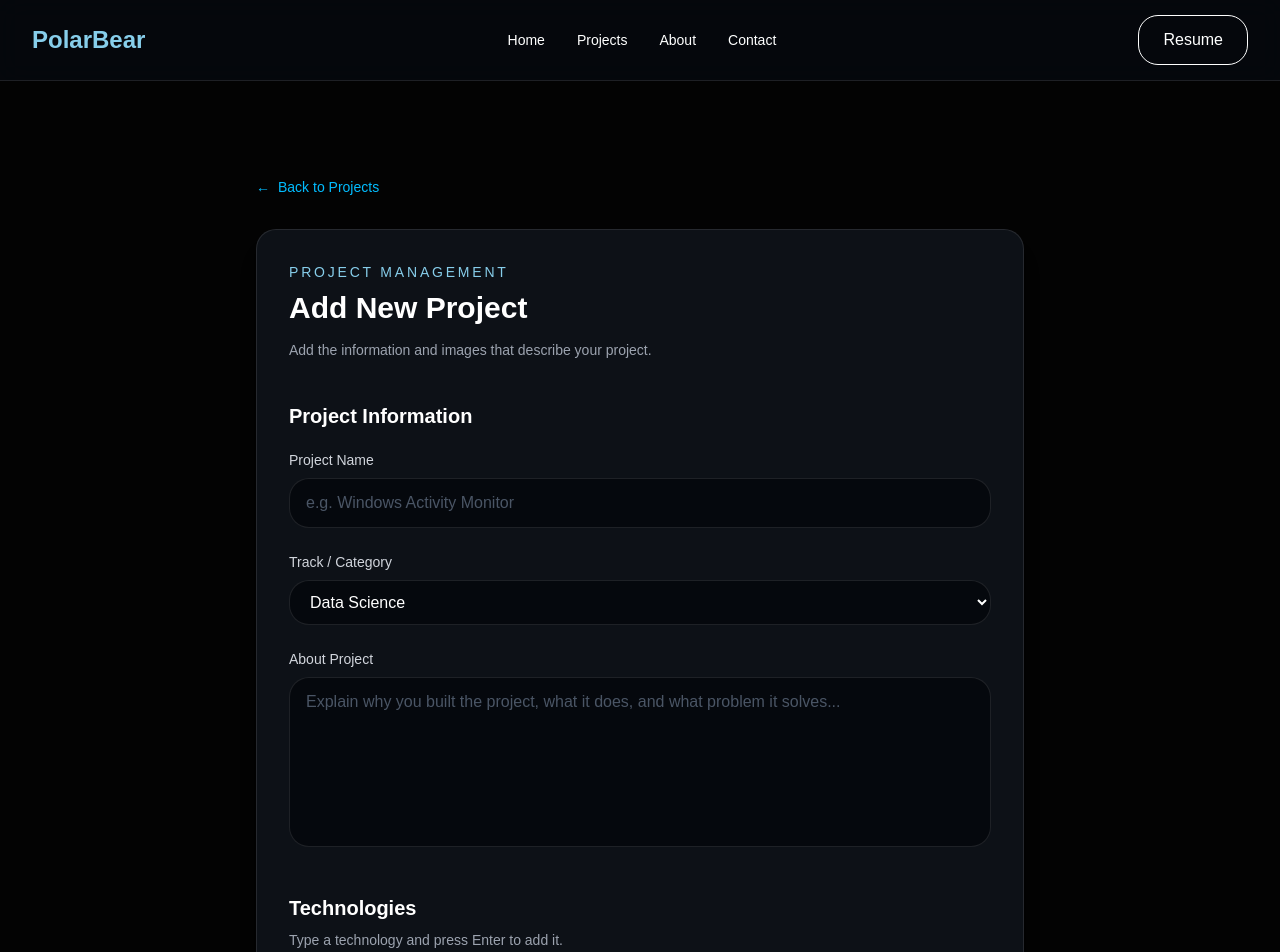
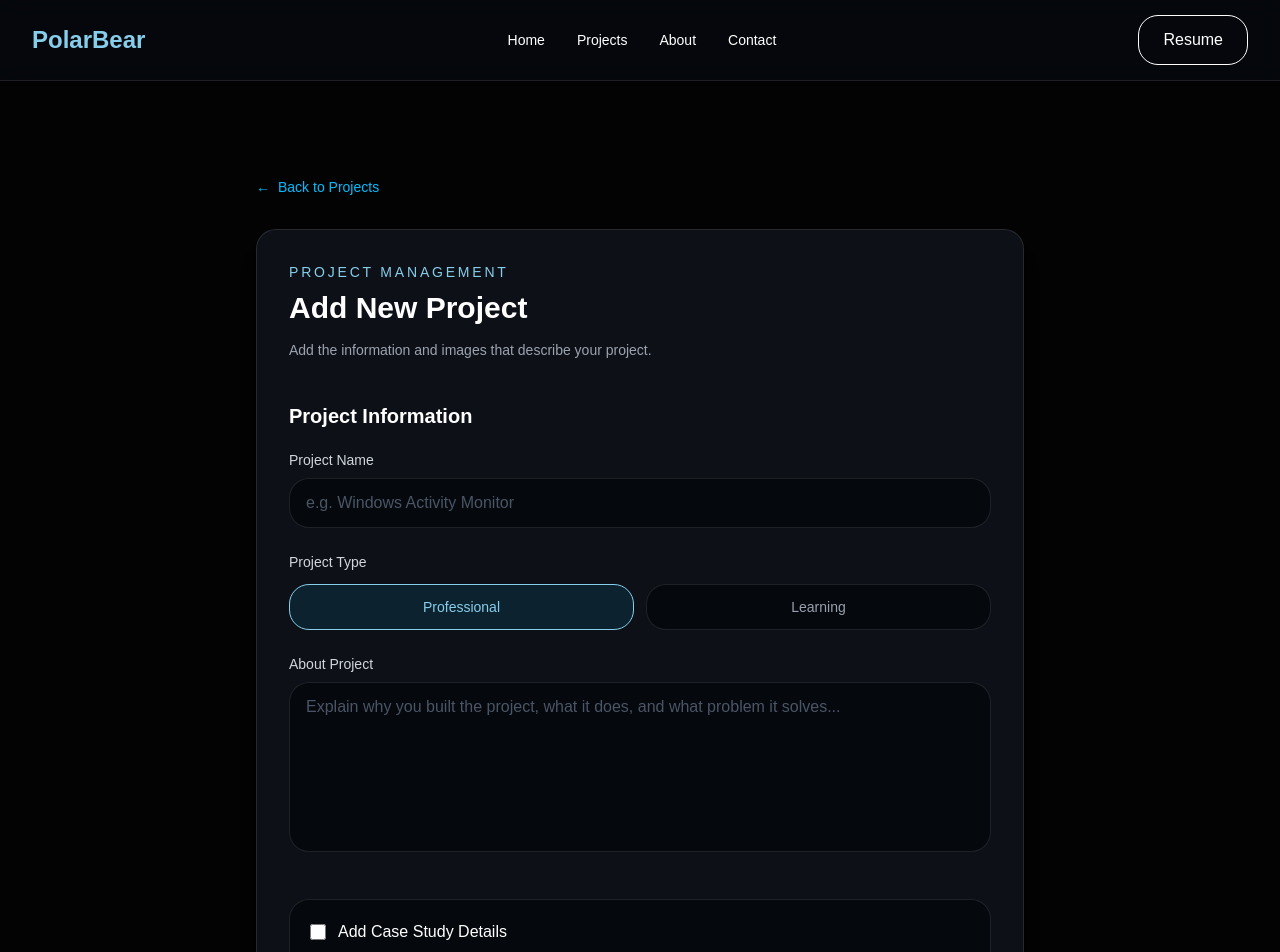
Before and after one commit to AnasMoShams/PolarBear, a Next.js app: page /projects/add in a window 1280 px wide. Shown: the top 952 px of the page. Built offline with nearby package versions, Linux system fonts and the light colour scheme.

Commit message:
feat: enhance project management system with project types and case studies

```diff
--- a/src/Context/ProjectContext.tsx
+++ b/src/Context/ProjectContext.tsx
@@ -13,6 +13,7 @@ import { projects as initialProjects } from "@/data/projects";
 export type Project = {
   id: string;
   name: string;
+  type: "professional" | "learning";
   category: string;
   tags: string[];
   description: string;
@@ -20,6 +21,9 @@ export type Project = {
   coverImage: string;
   images: string[];
   githubUrl: string;
+  problem?: string;
+  whatIDid?: string;
+  whatCameOfIt?: string;
 };
 
 type ProjectContextType = {
--- a/src/app/projects/[id]/page.tsx
+++ b/src/app/projects/[id]/page.tsx
@@ -28,12 +28,25 @@ export default function ProjectDetailsPage({
   return (
     <main className="min-h-screen bg-[var(--color-background)] px-6 py-16 md:px-10 lg:px-16">
       <article className="mx-auto max-w-5xl">
-
         {/* Header */}
         <header className="mb-12 text-center">
-          <p className="mb-4 text-sm font-medium uppercase tracking-[0.2em] text-[var(--color-primary)]">
-            {project.category}
-          </p>
+          <div className="mb-4 flex flex-wrap justify-center gap-2">
+            <span
+              className={`rounded-full border px-4 py-1.5 text-sm font-medium ${
+                project.type === "professional"
+                  ? "border-sky-400/30 bg-sky-400/10 text-sky-300"
+                  : "border-purple-400/30 bg-purple-400/10 text-purple-300"
+              }`}
+            >
+              {project.type === "professional"
+                ? "Professional Project"
+                : "Learning Project"}
+            </span>
+
+            <span className="rounded-full border border-[var(--color-border)] bg-[var(--color-surface)] px-4 py-1.5 text-sm font-medium text-[var(--color-primary)]">
+              {project.category}
+            </span>
+          </div>
 
           <h1 className="mb-6 text-4xl font-bold text-white md:text-5xl lg:text-6xl">
             {project.name}
@@ -65,10 +78,8 @@ export default function ProjectDetailsPage({
 
         {/* Content */}
         <div className="grid grid-cols-1 gap-12 lg:grid-cols-3">
-
           {/* Main Content */}
           <div className="lg:col-span-2">
-
             {/* About */}
             <section className="mb-16">
               <h2 className="mb-6 text-2xl font-semibold text-white">
@@ -79,6 +90,64 @@ export default function ProjectDetailsPage({
                 {project.description}
               </p>
             </section>
+
+            {/* Case Study */}
+            {(project.problem ||
+              project.whatIDid ||
+              project.whatCameOfIt) && (
+              <section className="mb-16">
+                <div className="mb-8">
+                  <p className="mb-2 text-sm font-medium uppercase tracking-[0.2em] text-[var(--color-primary)]">
+                    Case Study
+                  </p>
+
+                  <h2 className="text-2xl font-semibold text-white">
+                    Project Journey
+                  </h2>
+                </div>
+
+                <div className="space-y-8">
+                  {/* Problem */}
+                  {project.problem && (
+                    <div className="rounded-[20px] border border-[var(--color-border)] bg-[var(--color-surface)] p-6">
+                      <h3 className="mb-3 text-xl font-semibold text-white">
+                        The Problem
+                      </h3>
+
+                      <p className="whitespace-pre-line text-base leading-relaxed text-[var(--color-text-secondary)]">
+                        {project.problem}
+                      </p>
+                    </div>
+                  )}
+
+                  {/* What I Did */}
+                  {project.whatIDid && (
+                    <div className="rounded-[20px] border border-[var(--color-border)] bg-[var(--color-surface)] p-6">
+                      <h3 className="mb-3 text-xl font-semibold text-white">
+                        What I Did
+                      </h3>
+
+                      <p className="whitespace-pre-line text-base leading-relaxed text-[var(--color-text-secondary)]">
+                        {project.whatIDid}
+                      </p>
+                    </div>
+                  )}
+
+                  {/* What Came of It */}
+                  {project.whatCameOfIt && (
+                    <div className="rounded-[20px] border border-[var(--color-border)] bg-[var(--color-surface)] p-6">
+                      <h3 className="mb-3 text-xl font-semibold text-white">
+                        What Came of It
+                      </h3>
+
+                      <p className="whitespace-pre-line text-base leading-relaxed text-[var(--color-text-secondary)]">
+                        {project.whatCameOfIt}
+                      </p>
+                    </div>
+                  )}
+                </div>
+              </section>
+            )}
 
             {/* Gallery */}
             {project.images.length > 0 && (
@@ -121,7 +190,6 @@ export default function ProjectDetailsPage({
 
           {/* Sidebar */}
           <aside className="space-y-10">
-
             {/* Technologies */}
             <div className="rounded-[20px] border border-[var(--color-border)] bg-[var(--color-surface)] p-6">
               <h3 className="mb-4 text-lg font-semibold text-white">
@@ -172,7 +240,7 @@ export default function ProjectDetailsPage({
                       viewBox="0 0 24 24"
                       xmlns="http://www.w3.org/2000/svg"
                     >
-                      <path d="M12 2C6.477 2 2 6.477 2 12c0 4.418 2.865 8.166 6.839 9.489.5.092.682-.217.682-.482 0-.237-.009-.866-.013-1.699-2.782.604-3.369-1.34-3.369-1.34-.454-1.156-1.11-1.464-1.11-1.464-.908-.62.069-.608.069-.608 1.003.07 1.531 1.03 1.531 1.03.892 1.529 2.341 1.087 2.91.831.092-.646.35-1.086.636-1.336-2.22-.253-4.555-1.11-4.555-4.943 0-1.091.39-1.984 1.029-2.683-.103-.253-.446-1.27.098-2.647 0 0 .84-.269 2.75 1.025A9.564 9.564 0 0112 6.844c.85.004 1.705.114 2.504.336 1.909-1.294 2.747-1.025 2.747-1.025.546 1.377.203 2.394.1 2.647.64.699.203 2.394.1 2.647.64.699 1.028 1.592 1.028 2.683 0 3.842-2.339 4.687-4.566 4.935.359.309.678.919.678 1.852 0 1.336-.012 2.415-.012 2.743 0 .267.18.578.688.48C19.138 20.161 22 16.416 22 12c0-5.523-4.477-10-10-10z" />
+                      <path d="M12 2C6.477 2 2 6.477 2 12c0 4.418 2.865 8.166 6.839 9.489.5.092.682-.217.682-.482 0-.237-.009-.866-.013-1.699-2.782.604-3.369-1.34-3.369-1.34-.454-1.156-1.11-1.464-1.11-1.464-.908-.62.069-.608.069-.608 1.003.07 1.531 1.03 1.531 1.03.892 1.529 2.341 1.087 2.91.831.092-.646.35-1.086.636-1.336-2.22-.253-4.555-1.11-4.555-4.943 0-1.091.39-1.984 1.029-2.683-.103-.253-.446-1.27.098-2.647 0 0 .84-.269 2.75 1.025A9.564 9.564 0 0112 6.844c.85.004 1.705.114 2.504.336 1.909-1.294 2.747-1.025 2.747-1.025.546 1.377.203 2.394.1 2.647.64.699 1.028 1.592 1.028 2.683 0 3.842-2.339 4.687-4.566 4.935.359.309.678.919.678 1.852 0 1.336-.012 2.415-.012 2.743 0 .267.18.578.688.48C19.138 20.161 22 16.416 22 12c0-5.523-4.477-10-10-10z" />
                     </svg>
                   </a>
                 </div>
--- a/src/app/projects/page.tsx
+++ b/src/app/projects/page.tsx
@@ -13,6 +13,9 @@ export default function ProjectsPage() {
 
   const [searchQuery, setSearchQuery] = useState("");
   const [selectedCategory, setSelectedCategory] = useState("All");
+  const [selectedType, setSelectedType] = useState<
+    "All" | "professional" | "learning"
+  >("All");
 
   // Extract categories dynamically from the current projects list
   const categories = useMemo(() => {
@@ -30,22 +33,32 @@ export default function ProjectsPage() {
         selectedCategory === "All" ||
         project.category === selectedCategory;
 
+      const matchesType =
+        selectedType === "All" ||
+        project.type === selectedType;
+
       const searchLower = searchQuery.toLowerCase().trim();
 
       const matchesSearch =
         project.name.toLowerCase().includes(searchLower) ||
         project.description.toLowerCase().includes(searchLower) ||
         project.category.toLowerCase().includes(searchLower) ||
+        project.type.toLowerCase().includes(searchLower) ||
         project.technologies.some((technology) =>
           technology.toLowerCase().includes(searchLower)
         ) ||
         project.tags.some((tag) =>
-          technology.toLowerCase().includes(searchLower)
+          tag.toLowerCase().includes(searchLower)
         );
 
-      return matchesCategory && matchesSearch;
+      return matchesCategory && matchesType && matchesSearch;
     });
-  }, [projects, searchQuery, selectedCategory]);
+  }, [
+    projects,
+    searchQuery,
+    selectedCategory,
+    selectedType,
+  ]);
 
   return (
     <main className="min-h-screen bg-[var(--color-background)] px-6 py-16 md:px-10 lg:px-16">
@@ -69,9 +82,51 @@ export default function ProjectsPage() {
         </div>
 
         {/* Filters + Search + Add Project */}
-        <div className="mb-10 flex flex-col gap-6 md:flex-row md:items-center md:justify-between">
+        <div className="mb-10 flex flex-col gap-6">
+
+          {/* Project Type Filter */}
+          <div>
+            <p className="mb-3 text-sm font-medium text-gray-300">
+              Project Type
+            </p>
+
+            <div className="flex flex-wrap gap-3">
+              {[
+                { label: "All", value: "All" },
+                { label: "Professional", value: "professional" },
+                { label: "Learning", value: "learning" },
+              ].map((type) => (
+                <button
+                  key={type.value}
+                  onClick={() =>
+                    setSelectedType(
+                      type.value as
+                        | "All"
+                        | "professional"
+                        | "learning"
+                    )
+                  }
+                  className={`rounded-full px-5 py-2 text-sm font-medium transition-all duration-300 ${
+                    selectedType === type.value
+                      ? "bg-[var(--color-primary)] text-[#05080d] shadow-[0_0_15px_rgba(135,206,235,0.3)]"
+                      : "border border-[var(--color-border)] bg-[var(--color-surface)] text-[var(--color-text-secondary)] hover:border-[var(--color-primary)] hover:text-white"
+                  }`}
+                >
+                  {type.label}
+                </button>
+              ))}
+            </div>
+          </div>
+
+          {/* Category + Search + Add Project */}
+          <div className="flex flex-col gap-6 md:flex-row md:items-end md:justify-between">
 
             {/* Categories */}
+            <div>
+              <p className="mb-3 text-sm font-medium text-gray-300">
+                Category
+              </p>
+
               <div className="flex flex-wrap gap-3">
                 {categories.map((category) => (
                   <button
@@ -86,6 +141,7 @@ export default function ProjectsPage() {
                     {category}
                   </button>
                 ))}
+              </div>
             </div>
 
             {/* Search + Add Project */}
@@ -106,7 +162,6 @@ export default function ProjectsPage() {
                   fill="none"
                   stroke="currentColor"
                   viewBox="0 0 24 24"
-                xmlns="http://www.w3.org/2000/svg"
                 >
                   <path
                     strokeLinecap="round"
@@ -126,6 +181,7 @@ export default function ProjectsPage() {
                   + Add Project
                 </Link>
               )}
+            </div>
           </div>
         </div>
 
@@ -149,6 +205,7 @@ export default function ProjectsPage() {
               onClick={() => {
                 setSearchQuery("");
                 setSelectedCategory("All");
+                setSelectedType("All");
               }}
               className="mt-4 text-sm text-[var(--color-primary)] hover:underline"
             >
@@ -156,7 +213,6 @@ export default function ProjectsPage() {
             </button>
           </div>
         )}
-
       </section>
     </main>
   );
--- a/src/components/projects/AddProjectForm.tsx
+++ b/src/components/projects/AddProjectForm.tsx
@@ -1,7 +1,9 @@
 "use client";
 
 import { ChangeEvent, useState } from "react";
+
 import { useRouter } from "next/navigation";
+
 import { useProjects } from "@/context/ProjectContext";
 
 const categories = [
@@ -19,6 +21,9 @@ export default function AddProjectForm() {
   const { addProject } = useProjects();
 
   const [name, setName] = useState("");
+  const [type, setType] = useState<"professional" | "learning">(
+    "professional",
+  );
   const [category, setCategory] = useState("Data Science");
   const [about, setAbout] = useState("");
   const [githubUrl, setGithubUrl] = useState("");
@@ -28,6 +33,11 @@ export default function AddProjectForm() {
 
   const [coverImage, setCoverImage] = useState<string | null>(null);
   const [gallery, setGallery] = useState<string[]>([]);
+
+  const [addCaseStudy, setAddCaseStudy] = useState(false);
+  const [problem, setProblem] = useState("");
+  const [whatIDid, setWhatIDid] = useState("");
+  const [whatCameOfIt, setWhatCameOfIt] = useState("");
 
   // Convert an uploaded image into a permanent Data URL.
   // This allows the image to be saved in localStorage.
@@ -64,11 +74,7 @@ export default function AddProjectForm() {
       return;
     }
 
-    setTechnologies((current) => [
-      ...current,
-      newTechnology,
-    ]);
-
+    setTechnologies((current) => [...current, newTechnology]);
     setTechInput("");
   };
 
@@ -91,11 +97,9 @@ export default function AddProjectForm() {
 
     try {
       const imageDataUrl = await fileToDataUrl(file);
-
       setCoverImage(imageDataUrl);
     } catch (error) {
       console.error("Failed to load cover image:", error);
-
       alert("Failed to load cover image.");
     }
 
@@ -107,7 +111,6 @@ export default function AddProjectForm() {
     event: ChangeEvent<HTMLInputElement>,
   ) => {
     const files = Array.from(event.target.files ?? []);
-
     const availableSlots = 10 - gallery.length;
 
     if (availableSlots <= 0) {
@@ -128,7 +131,6 @@ export default function AddProjectForm() {
       ]);
     } catch (error) {
       console.error("Failed to load gallery images:", error);
-
       alert("Failed to load one or more gallery images.");
     }
 
@@ -136,9 +138,7 @@ export default function AddProjectForm() {
   };
 
   // Remove gallery image
-  const removeGalleryImage = (
-    indexToRemove: number,
-  ) => {
+  const removeGalleryImage = (indexToRemove: number) => {
     setGallery((current) =>
       current.filter(
         (_, index) => index !== indexToRemove,
@@ -172,8 +172,9 @@ export default function AddProjectForm() {
       return;
     }
 
-    addProject({
+    const projectData = {
       name: name.trim(),
+      type,
       category,
       tags: [],
       description: about.trim(),
@@ -181,10 +182,18 @@ export default function AddProjectForm() {
       coverImage,
       images: gallery,
       githubUrl: githubUrl.trim(),
-    });
+      ...(addCaseStudy
+        ? {
+            problem: problem.trim(),
+            whatIDid: whatIDid.trim(),
+            whatCameOfIt: whatCameOfIt.trim(),
+          }
+        : {}),
+    };
+
+    addProject(projectData);
 
     alert("Project added successfully!");
-
     router.push("/projects");
   };
 
@@ -236,33 +245,39 @@ export default function AddProjectForm() {
           />
         </div>
 
-        {/* Category */}
+        {/* Project Type */}
         <div className="mb-6">
-          <label
-            htmlFor="project-category"
-            className="mb-2 block text-sm font-medium text-gray-300"
-          >
-            Track / Category
+          <label className="mb-3 block text-sm font-medium text-gray-300">
+            Project Type
           </label>
 
-          <select
-            id="project-category"
-            value={category}
-            onChange={(event) =>
-              setCategory(event.target.value)
-            }
-            className="w-full rounded-[20px] border border-[var(--color-border)] bg-[var(--color-background)] px-4 py-3 text-white outline-none transition-colors focus:border-[var(--color-primary)]"
-          >
-            {categories.map((item) => (
-              <option
-                key={item}
-                value={item}
-              >
-                {item}
-              </option>
-            ))}
-          </select>
+          <div className="grid grid-cols-1 gap-3 sm:grid-cols-2">
+            <button
+              type="button"
+              onClick={() => setType("professional")}
+              className={`rounded-[20px] border px-4 py-3 text-sm font-medium transition-all ${
+                type === "professional"
+                  ? "border-[var(--color-primary)] bg-sky-400/10 text-[var(--color-primary)]"
+                  : "border-[var(--color-border)] bg-[var(--color-background)] text-gray-400 hover:border-white/20 hover:text-white"
+              }`}
+            >
+              Professional
+            </button>
+
+            <button
+              type="button"
+              onClick={() => setType("learning")}
+              className={`rounded-[20px] border px-4 py-3 text-sm font-medium transition-all ${
+                type === "learning"
+                  ? "border-[var(--color-primary)] bg-sky-400/10 text-[var(--color-primary)]"
+                  : "border-[var(--color-border)] bg-[var(--color-background)] text-gray-400 hover:border-white/20 hover:text-white"
+              }`}
+            >
+              Learning
+            </button>
+          </div>
         </div>
+
 
         {/* About */}
         <div>
@@ -284,6 +299,100 @@ export default function AddProjectForm() {
             className="w-full resize-none rounded-[20px] border border-[var(--color-border)] bg-[var(--color-background)] px-4 py-3 text-white outline-none transition-colors placeholder:text-gray-600 focus:border-[var(--color-primary)]"
           />
         </div>
+      </section>
+
+      {/* Case Study */}
+      <section className="mb-10">
+        <div className="rounded-[20px] border border-[var(--color-border)] bg-[var(--color-background)] p-5">
+          <label className="flex cursor-pointer items-start gap-3">
+            <input
+              type="checkbox"
+              checked={addCaseStudy}
+              onChange={(event) =>
+                setAddCaseStudy(event.target.checked)
+              }
+              className="mt-1 h-4 w-4 accent-sky-400"
+            />
+
+            <div>
+              <span className="block font-medium text-white">
+                Add Case Study Details
+              </span>
+
+              <span className="mt-1 block text-sm text-[var(--color-text-secondary)]">
+                Add the problem, your contribution, and
+                the outcome of the project.
+              </span>
+            </div>
+          </label>
+        </div>
+
+        {addCaseStudy && (
+          <div className="mt-5 space-y-6">
+            {/* Problem */}
+            <div>
+              <label
+                htmlFor="project-problem"
+                className="mb-2 block text-sm font-medium text-gray-300"
+              >
+                Problem
+              </label>
+
+              <textarea
+                id="project-problem"
+                value={problem}
+                onChange={(event) =>
+                  setProblem(event.target.value)
+                }
+                rows={5}
+                placeholder="What problem, challenge, or question were you trying to solve?"
+                className="w-full resize-none rounded-[20px] border border-[var(--color-border)] bg-[var(--color-background)] px-4 py-3 text-white outline-none transition-colors placeholder:text-gray-600 focus:border-[var(--color-primary)]"
+              />
+            </div>
+
+            {/* What I Did */}
+            <div>
+              <label
+                htmlFor="project-what-i-did"
+                className="mb-2 block text-sm font-medium text-gray-300"
+              >
+                What I Did
+              </label>
+
+              <textarea
+                id="project-what-i-did"
+                value={whatIDid}
+                onChange={(event) =>
+                  setWhatIDid(event.target.value)
+                }
+                rows={5}
+                placeholder="What did you do to solve the problem?"
+                className="w-full resize-none rounded-[20px] border border-[var(--color-border)] bg-[var(--color-background)] px-4 py-3 text-white outline-none transition-colors placeholder:text-gray-600 focus:border-[var(--color-primary)]"
+              />
+            </div>
+
+            {/* What Came of It */}
+            <div>
+              <label
+                htmlFor="project-what-came-of-it"
+                className="mb-2 block text-sm font-medium text-gray-300"
+              >
+                What Came of It
+              </label>
+
+              <textarea
+                id="project-what-came-of-it"
+                value={whatCameOfIt}
+                onChange={(event) =>
+                  setWhatCameOfIt(event.target.value)
+                }
+                rows={5}
+                placeholder="What was the result, insight, or outcome?"
+                className="w-full resize-none rounded-[20px] border border-[var(--color-border)] bg-[var(--color-background)] px-4 py-3 text-white outline-none transition-colors placeholder:text-gray-600 focus:border-[var(--color-primary)]"
+              />
+            </div>
+          </div>
+        )}
       </section>
 
       {/* Technologies */}
--- a/src/data/projects.ts
+++ b/src/data/projects.ts
@@ -1,6 +1,7 @@
 export type Project = {
   id: string;
   name: string;
+  type: "professional" | "learning";
   category: string;
   tags: string[];
   description: string;
@@ -8,12 +9,18 @@ export type Project = {
   coverImage: string;
   images: string[];
   githubUrl: string;
+
+  problem?: string;
+  whatIDid?: string;
+  whatCameOfIt?: string;
 };
 
+
 export const projects: Project[] = [
-  {
+{
     id: "windows-activity-monitor",
     name: "Windows Activity Monitor",
+    type: "professional",
     category: "Software Engineering",
     tags: ["System Monitoring"],
     description:
@@ -37,6 +44,7 @@ export const projects: Project[] = [
   {
     id: "cpu-scheduling-simulator",
     name: "CPU Scheduling Simulator",
+    type: "professional",
     category: "Operating Systems",
     tags: ["System Programming"],
     description:
```
Also changed, not shown: 1 other file (tests, documents, lock files or other folders). Lines whose indentation alone changed are shown as unchanged.
